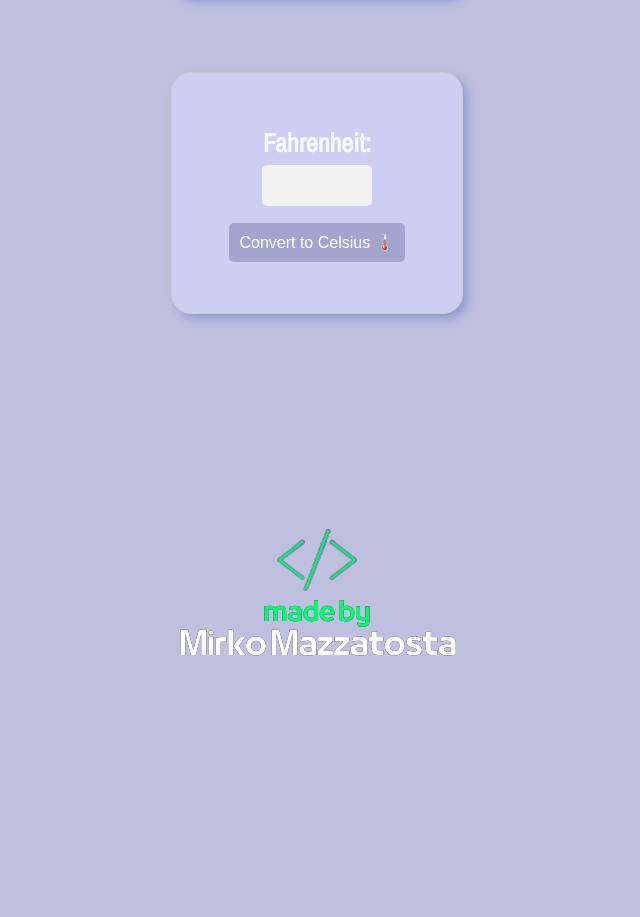
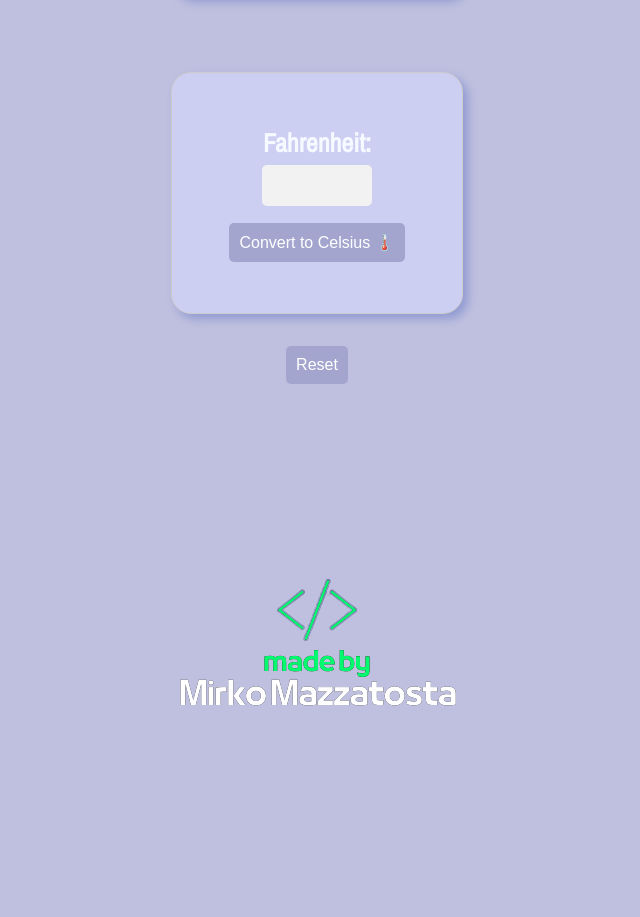
Before and after one commit to MirkoMazzatosta/Temperature-Converter, a plain HTML site: page index.html in a window 1280 px wide. Shown: the part 589-1506 px from the top of the page, without its empty margins (323-963 px from the left). Drawn offline with nearby package versions, Linux system fonts and the light colour scheme; a web font is replaced by a local one.

Commit message:
Input field reset button added (v2.0)

```diff
--- a/index.html
+++ b/index.html
@@ -26,6 +26,10 @@
       <button onclick="convertTo('celsius')">Convert to Celsius 🌡️</button>
   </div>
 
+  <div>
+      <button onclick="resetFields()">Reset</button>
+  </div>
+
   <img src="./images/Logo MM.png" alt="MM Logo">
 <script src="main.js"></script>
 </body>
--- a/main.js
+++ b/main.js
@@ -9,3 +9,9 @@ function convertTo(unit) {
         document.getElementById('celsius').value = celsius.toFixed(2);
     }
 }
+
+
+function resetFields() {
+    document.getElementById("celsius").value = "";
+    document.getElementById("fahrenheit").value = "";
+  }
```
